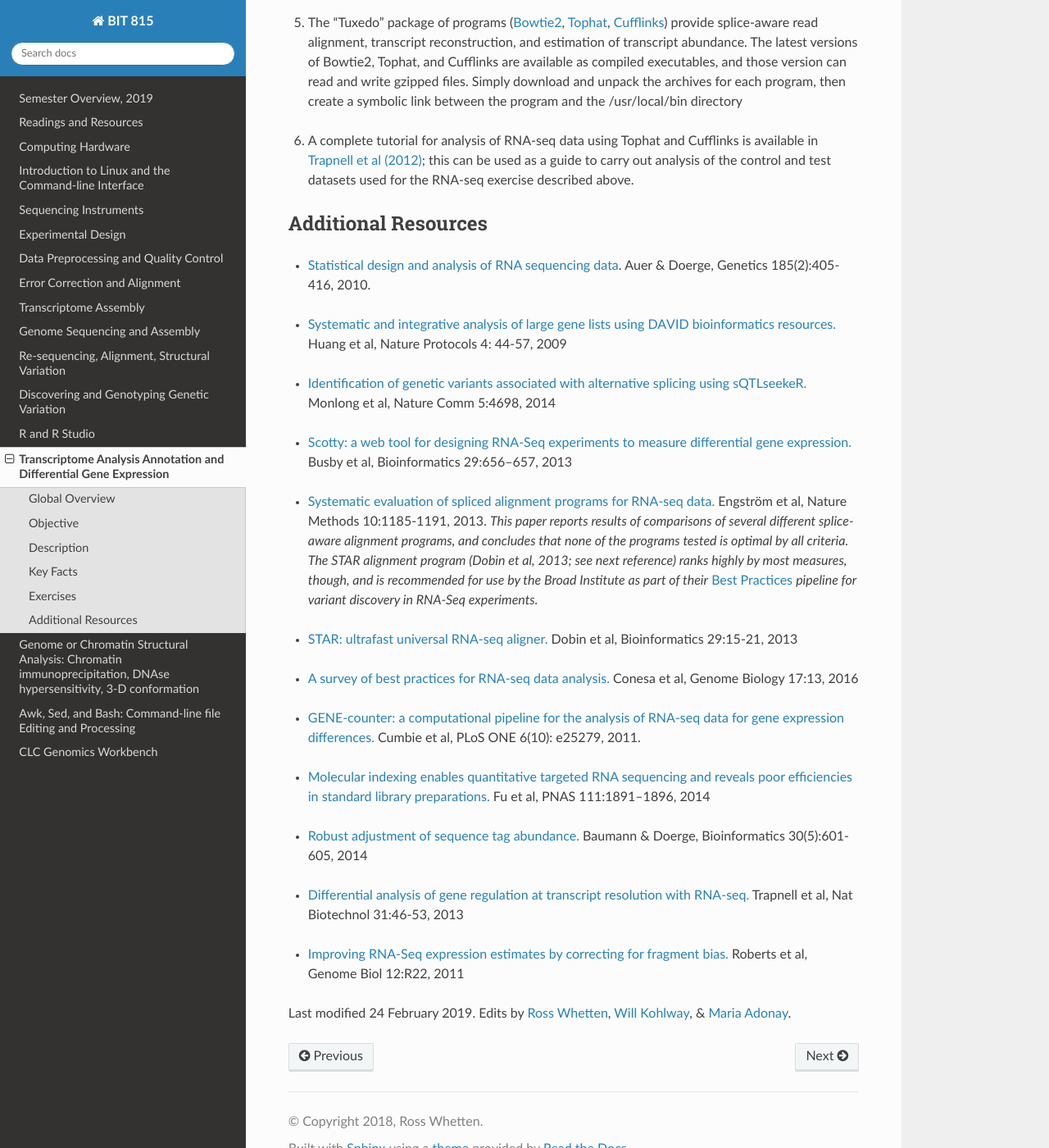
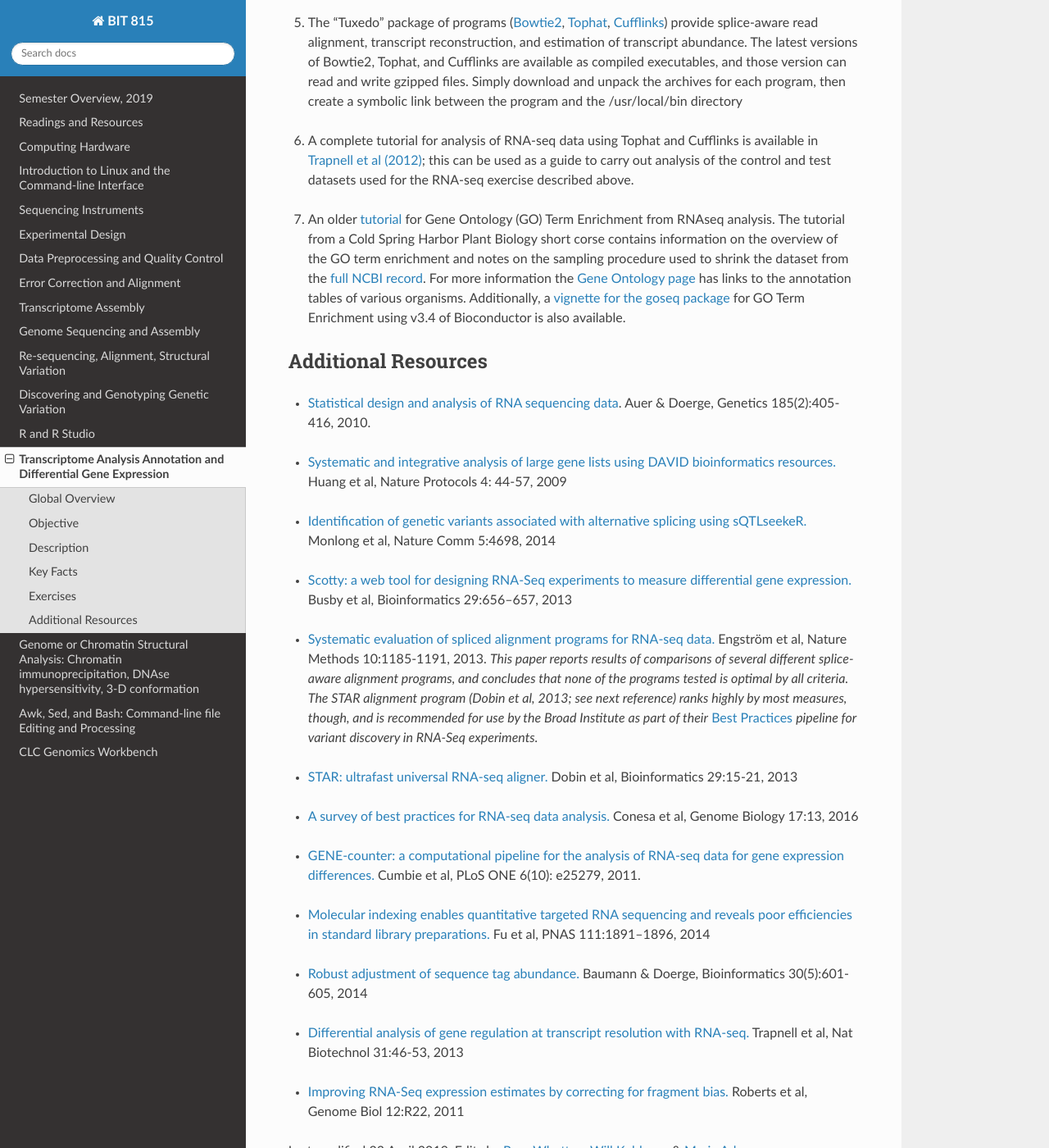
Before and after one commit to rwhetten/DeepSeqAnalysis, a Sphinx documentation site: the page built from docs/source/transcriptome-analysis.rst, in a window 1280 px wide and 1400 px high, scrolled down 2949 px. Shown: the whole window at 82% size. Built offline with Sphinx 7.4.7 and the Read the Docs theme 2.0.0, drawn with Linux system fonts in a browser that asks for light colours; some of the changed text lies outside the part shown.

Commit message:
Update transcriptome-analysis.rst

```diff
--- a/docs/source/transcriptome-analysis.rst
+++ b/docs/source/transcriptome-analysis.rst
@@ -81,6 +81,10 @@ You can use the commands found in the `Transcriptome_data.txt <https://drive.goo
 
 6. A complete tutorial for analysis of RNA-seq data using Tophat and Cufflinks is available in `Trapnell et al (2012) <http://www.nature.com/nprot/journal/v7/n3/full/nprot.2012.016.html>`_; this can be used as a guide to carry out analysis of the control and test datasets used for the RNA-seq exercise described above.
 
+\
+
+7. An older `tutorial <http://girke.bioinformatics.ucr.edu/CSHL_RNAseq/mydoc/mydoc_systemPipeRNAseq_02/>`_ for Gene Ontology (GO) Term Enrichment from RNAseq analysis. The tutorial from a Cold Spring Harbor Plant Biology short corse contains information on the overview of the GO term enrichment and notes on the sampling procedure used to shrink the dataset from the `full NCBI record <https://www.ncbi.nlm.nih.gov/bioproject/PRJNA156671>`_. For more information the `Gene Ontology page <http://geneontology.org/docs/go-annotations/>`_ has links to the annotation tables of various organisms. Additionally, a `vignette for the goseq package <https://bioconductor.org/packages/3.4/bioc/vignettes/goseq/inst/doc/goseq.pdf>`_ for GO Term Enrichment using v3.4 of Bioconductor is also available.
+
 
 
 Additional Resources
@@ -134,5 +138,5 @@ Additional Resources
 
 
 
-Last modified 24 February 2019.
+Last modified 23 April 2019.
 Edits by `Ross Whetten <https://github.com/rwhetten>`_, `Will Kohlway <https://github.com/wkohlway>`_, & `Maria Adonay <https://github.com/amalgamaria>`_.
```
